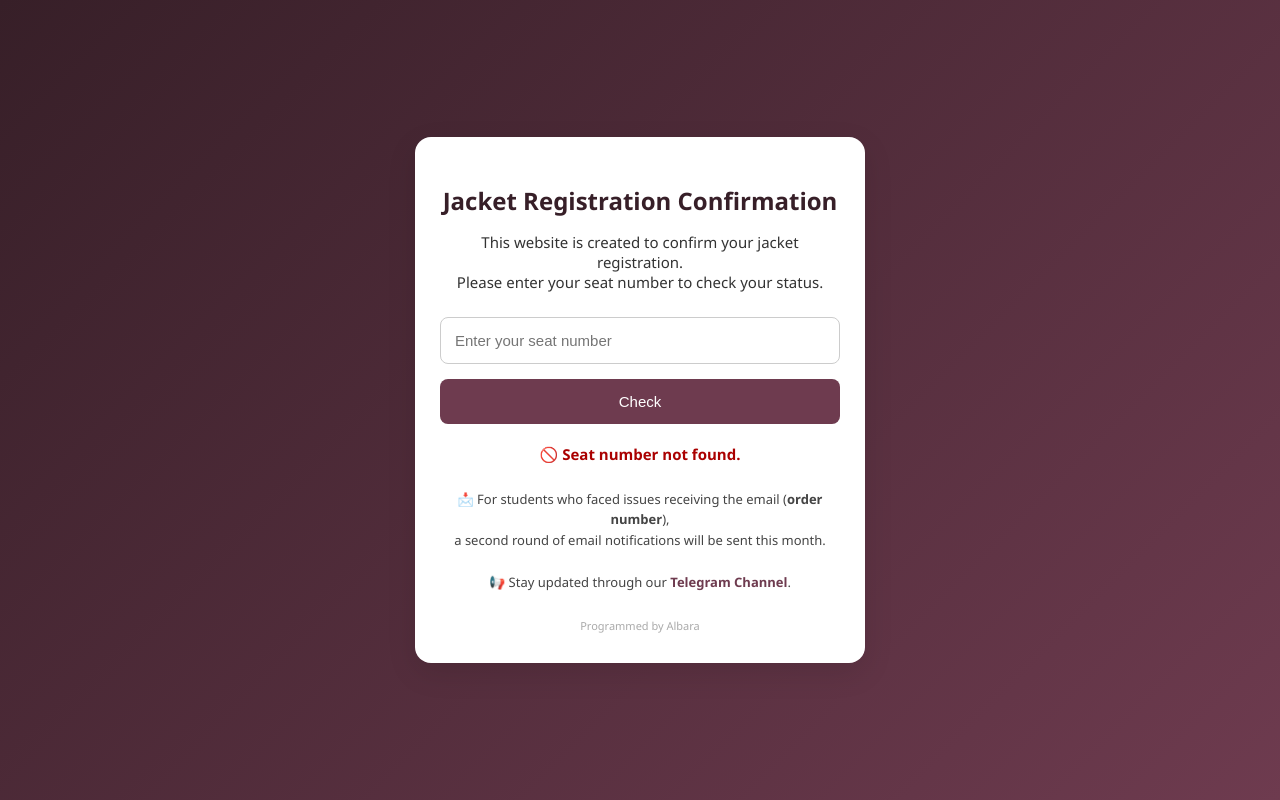
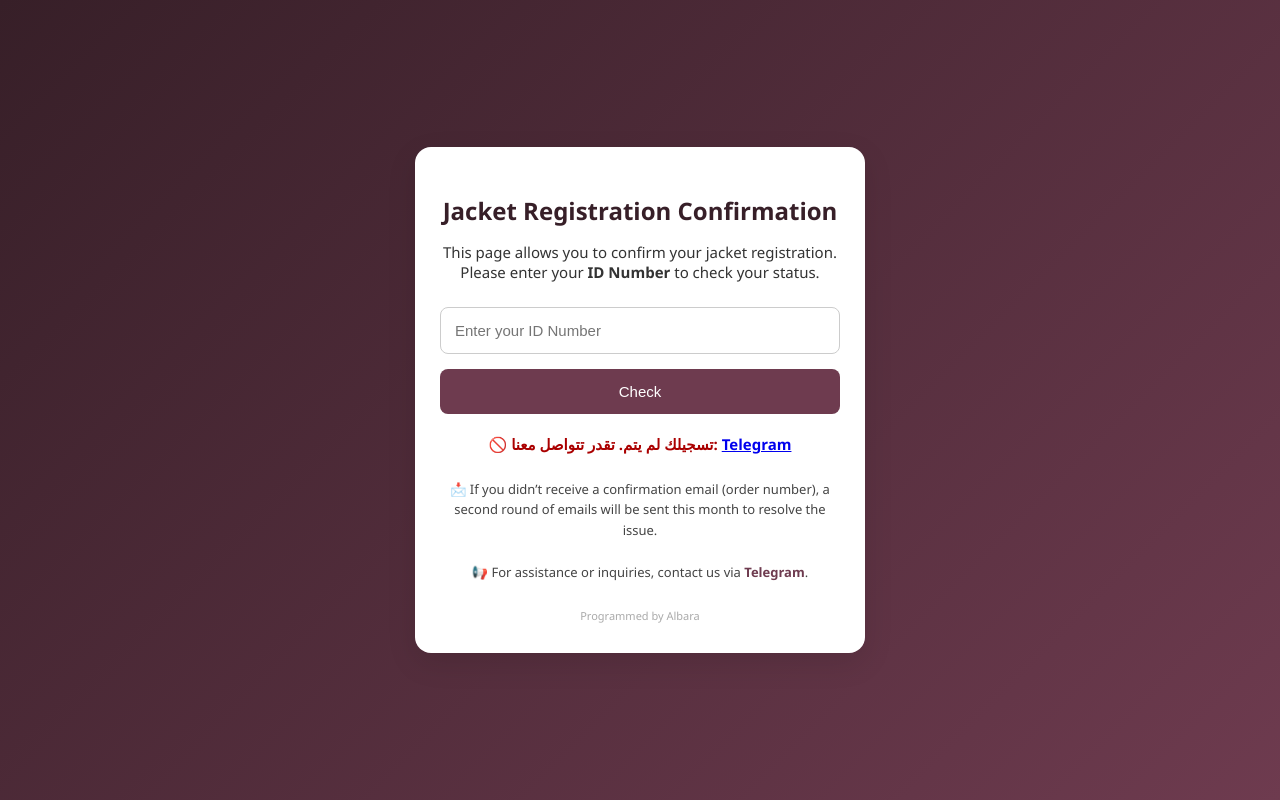
Before and after one commit to Graduation194/order, a plain HTML site: page index.html in a window 1280 px wide. Both pictures are taken after a click on the button "Check". Drawn offline with Linux system fonts and the light colour scheme.

Commit message:
Update index.html

```diff
--- a/index.html
+++ b/index.html
@@ -114,18 +114,17 @@
   <div class="container">
     <h1>Jacket Registration Confirmation</h1>
     <p class="description">
-      This website is created to confirm your jacket registration.<br>
-      Please enter your seat number to check your status.
+      This page allows you to confirm your jacket registration.<br>
+      Please enter your <strong>ID Number</strong> to check your status.
     </p>
 
-    <input type="text" id="seatInput" placeholder="Enter your seat number" />
+    <input type="text" id="seatInput" placeholder="Enter your ID Number" />
     <button onclick="checkSeat()">Check</button>
     <p id="result"></p>
 
-    <div class="note">
-      📩 For students who faced issues receiving the email (<strong>order number</strong>),<br>
-      a second round of email notifications will be sent this month.<br><br>
-      📢 Stay updated through our <a href="https://t.me/+a0dYfbcyHrA3OTlh" target="_blank">Telegram Channel</a>.
+    <div class="note" id="telegramMessage">
+      📩 If you didn’t receive a confirmation email (order number), a second round of emails will be sent this month to resolve the issue.<br><br>
+      📢 Stay updated through our <a href="https://t.me/Graduation194" target="_blank">Telegram Channel</a>.
     </div>
 
     <div class="credit">Programmed by Albara</div>
@@ -145,6 +144,7 @@
     function checkSeat() {
       const seatNumber = document.getElementById("seatInput").value.trim();
       const result = document.getElementById("result");
+      const telegramMessage = document.getElementById("telegramMessage");
 
       if (!data) {
         result.innerHTML = "⚠️ <span style='color: gray;'>Unable to check registration. Please try again later.</span>";
@@ -156,11 +156,20 @@
       if (entry) {
         if (entry.status === "✓" || entry.status === "✔" || entry.status === "✔️" || entry.status.toLowerCase() === "true") {
           result.innerHTML = "✅ <span style='color: green;'>Registration confirmed.</span>";
+          telegramMessage.innerHTML = "";
         } else {
           result.innerHTML = "❌ <span style='color: red;'>Registration not found.</span>";
+          telegramMessage.innerHTML = `
+            📩 If you didn’t receive a confirmation email (order number), a second round of emails will be sent this month to resolve the issue.<br><br>
+            📢 For assistance or inquiries, contact us via <a href='https://t.me/Graduation194' target='_blank'>Telegram</a>.
+          `;
         }
       } else {
-        result.innerHTML = "🚫 <span style='color: #a00;'>Seat number not found.</span>";
+        result.innerHTML = "🚫 <span style='color: #a00;'>تسجيلك لم يتم. تقدر تتواصل معنا: <a href='https://t.me/Graduation194' target='_blank'>Telegram</a></span>";
+        telegramMessage.innerHTML = `
+          📩 If you didn’t receive a confirmation email (order number), a second round of emails will be sent this month to resolve the issue.<br><br>
+          📢 For assistance or inquiries, contact us via <a href='https://t.me/Graduation194' target='_blank'>Telegram</a>.
+        `;
       }
     }
   </script>
```
